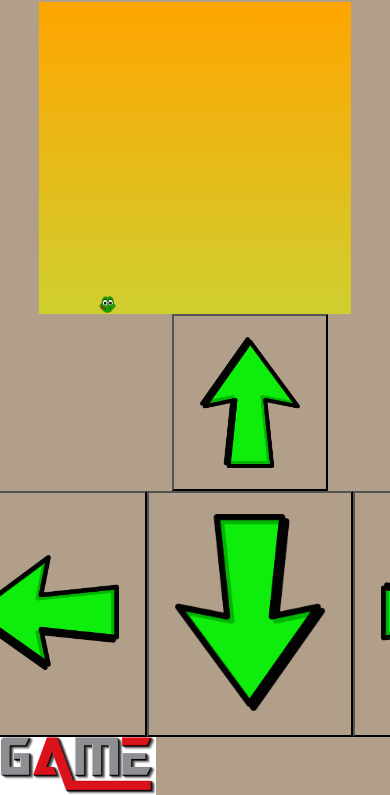
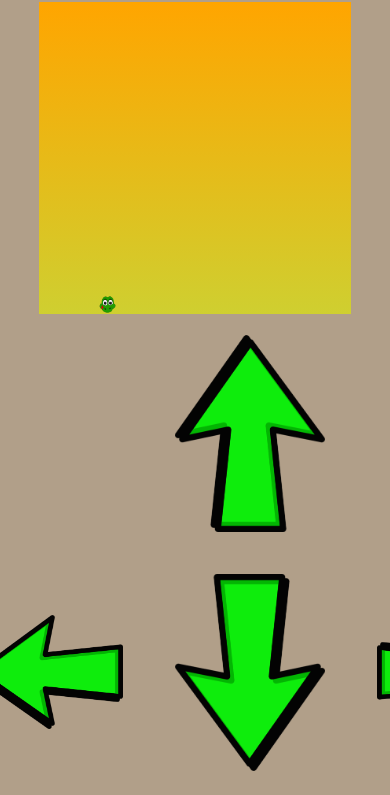
Before and after one commit to prashant-handel/Snake-Mania, a plain HTML site: page index.html in a window 390 px wide. Shown: the part 88-883 px from the top of the page. Before the commit the page ends 844 px from the top, so only its background shows below. Drawn offline with Linux system fonts and the light colour scheme.

Commit message:
Working on touch controls

```diff
--- a/style.css
+++ b/style.css
@@ -129,9 +129,12 @@
       justify-content: center;
     }
     .upControls img{
-      width: 100px;
+      width: 150px;
       margin: 20px;
       display: flex;
       justify-content: center;
     }
+    .leftImg, .rightImg, .upImg, .downImg{
+        border: none;
+    }
   }
```
